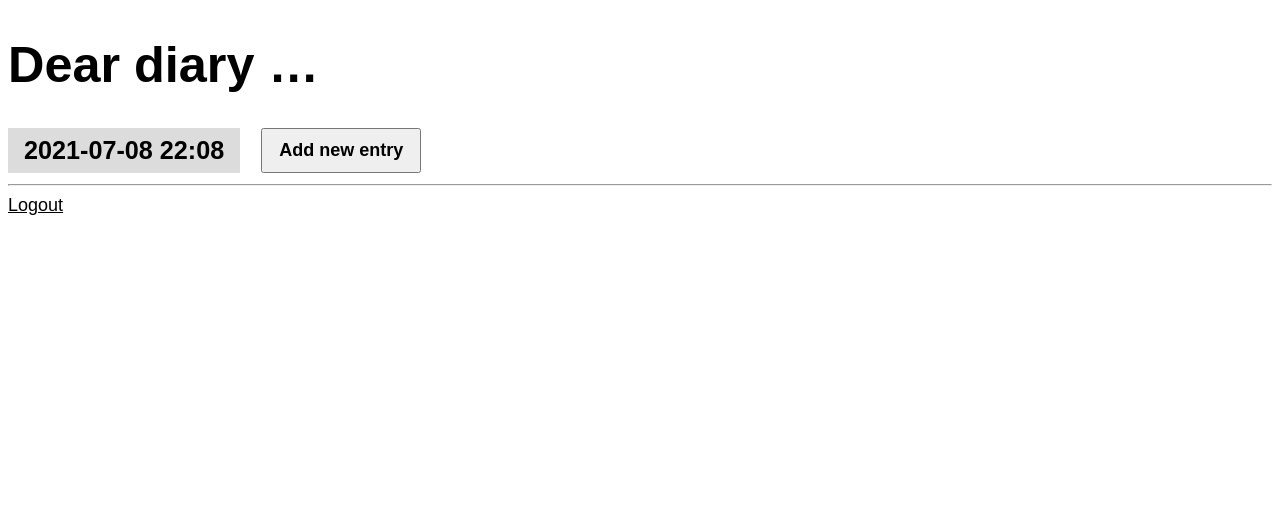
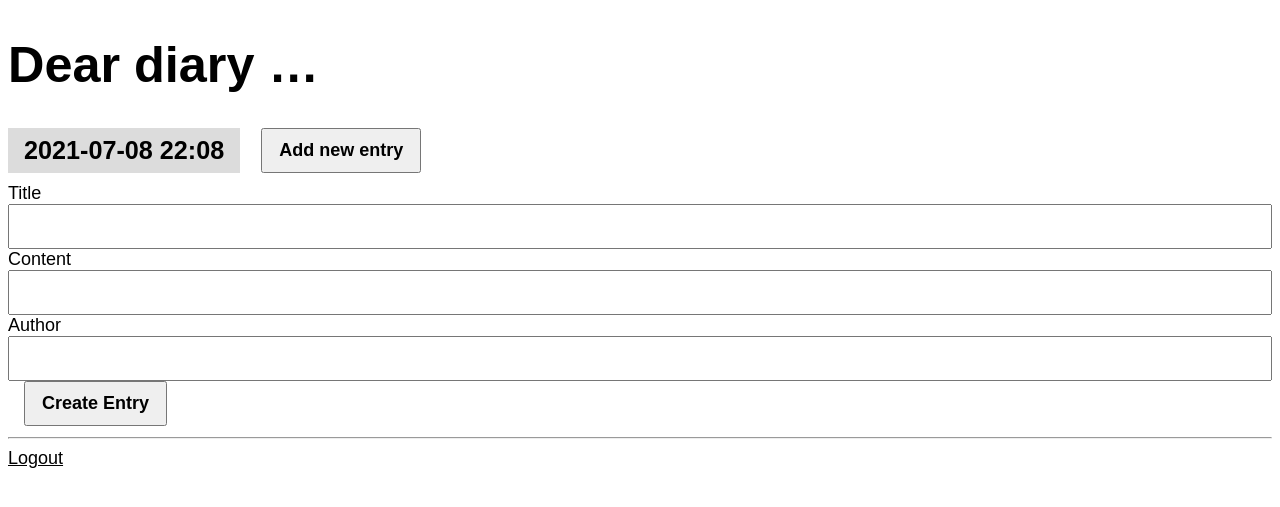
Before and after one commit to momentum-pt-team-1/django-diary-example, a Django app: page / in a window 1280 px wide. Shown: the part 167-674 px from the top of the page. Run offline with Django 3.2, Linux system fonts and the light colour scheme; the visitor is signed in with stand-in values (Sample User, id 1); data that the repository does not hold is empty.

Commit message:
populate weather query from form, ajax create entry

```diff
--- a/source_code_final/entries/models.py
+++ b/source_code_final/entries/models.py
@@ -6,6 +6,7 @@ class Entry(models.Model):
     title = models.CharField(max_length=200)
     content = models.TextField()
     date_created = models.DateTimeField(default=timezone.now)
+    author = models.CharField(max_length=200)
 
     def __str__(self):
         return self.title
--- a/source_code_final/entries/static/js/main.js
+++ b/source_code_final/entries/static/js/main.js
@@ -2,15 +2,31 @@ let button = document.querySelector('#ajax-button')
 let dataDiv = document.querySelector('#ajax-data')
 let weatherDiv = document.querySelector('#weather')
 
-let weatherURL = 'https://api.openweathermap.org/data/2.5/weather?q=Durham,North Carolina&appid=27f7ac7950d6b41f650c9d0e32b7afc7'
+
+let weatherURL = 'https://api.openweathermap.org/data/2.5/weather'
+let appId = '27f7ac7950d6b41f650c9d0e32b7afc7'
 let zipForm = document.querySelector('#zip-form')
+
+let entryForm = document.querySelector('#create-entry-form')
 
 
 // AJAX = Asynchronous JavaScript and XML
-// button.addEventListener('click', (event) => {
 zipForm.addEventListener('submit', (event) => {
     event.preventDefault();
     const zipFormData = new FormData(zipForm)
+    fetch(`${weatherURL}?zip=${zipFormData.get('zip')}&appid=${appId}`, {
+    })
+    .then(response => {
+        return response.json()
+    })
+    .then(data => {
+        weatherDiv.innerText = `The temperature is ${Math.round((data.main.temp - 273.5) * 9/5 + 32)}`
+    })
+})
+
+entryForm.addEventListener('submit', (event) => {
+    event.preventDefault();
+    const entryFormData = new FormData(entryForm)
     fetch('ajax/create', {
         method: 'POST',
         credentials: 'same-origin',
@@ -19,30 +35,11 @@ zipForm.addEventListener('submit', (event) => {
             'X-Requested-With': 'XMLHttpRequest',
             'X-CSRFToken': csrftoken,
         },
-        body: zipFormData
+        body: entryFormData
     })
-    .then(response => {
-        return response.json()
-    })
-    .then(data => {
-        console.log(data)
-        dataDiv.innerText = `This is what came back from the POST request ${data['my_data']}`
-    //     dataDiv.innerText = `You have ${data['entry_count']} entries`
+.then(response => response.json())
+.then(data => console.log(data))
 })
-})
-
-
-fetch(weatherURL)
-.then(response => {
-        return response.json()
-    })
-    .then(data => {
-        console.log(data)
-        weatherDiv.innerText = `The temperature is ${Math.round((data.main.temp - 273.5) * 9/5 + 32)}`
-    })
-
-
-
 
     function getCookie(name) {
         let cookieValue = null;
--- a/source_code_final/entries/templates/entries/base.html
+++ b/source_code_final/entries/templates/entries/base.html
@@ -15,7 +15,7 @@
 	<div id="weather"></div>
 <form id="zip-form">
 	<label for="zip">Enter your zip code</label>
-	<input type="text" name="zip", id="zip" required>
+	<input type="text" name="zip" id="zip" required>
 	<input type="submit" value="Get Weather">
 </form>
     <h1><a href="/">Dear diary …</a></h1>
@@ -32,6 +32,16 @@
 
     {% block content %}{% endblock %}
 
+	<form id="create-entry-form">
+	<label for="title">Title</label>
+	<input type="text" name="title" id="title" required>
+	<label for="title">Content</label>
+	<input type="text" name="content" id="content" required>
+	<label for="content">Author</label>
+	<input type="text" name="author" id="author" required>
+	<input type="submit" value="Create Entry">
+	</form>
+
     <hr>
 	<a href="{% url 'admin:logout' %}">Logout</a>
 </body>
--- a/source_code_final/entries/views.py
+++ b/source_code_final/entries/views.py
@@ -62,11 +62,14 @@ def view_returns_json(request):
     return JsonResponse(data)
 
 def ajax_create_entry(request):
-    # if request.headers.get('X-Requested-With') == 'XMLHttpRequest':
-    data_from_post = request.POST['zip']
-    print(data_from_post)
-    data = {
-        'my_data': data_from_post,
-    }
+    if request.headers.get('X-Requested-With') == 'XMLHttpRequest':
+        form_data = request.POST
+        title = form_data['title']
+        content = form_data['content']
+        author = form_data['author']
+        new_entry = Entry.objects.create(title=title, content=content, author=author)
+        data = {
+            'entry': title,
+        }
 
-    return JsonResponse(data)
+        return JsonResponse(data)
```
Also changed, not shown: source_code_final/entries/migrations/0003_entry_author.py (added).
